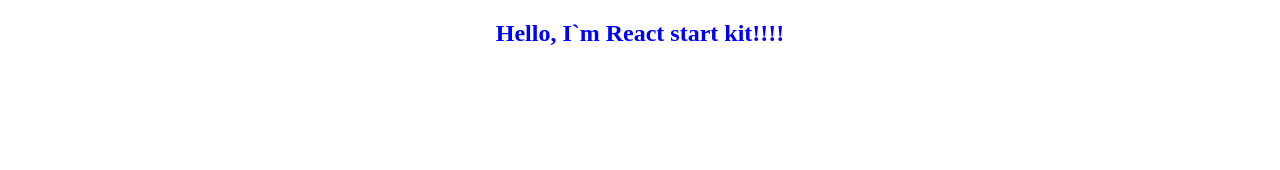
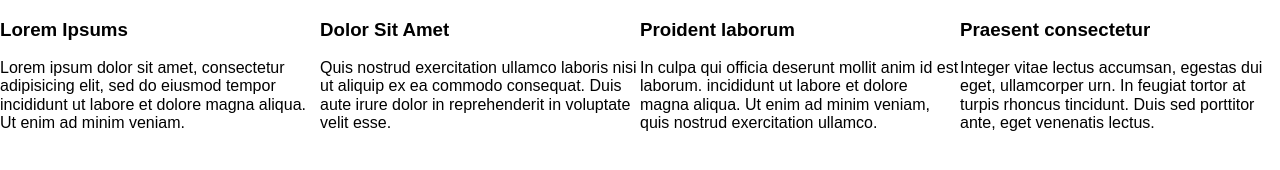
Before and after one commit to JasonyenChang/RWD-Sample, a React app: page / in a window 1280 px wide. Built offline with nearby package versions, Linux system fonts and the light colour scheme; some packages are replaced by stand-ins of ours.

```diff
--- a/src/containers/App.js
+++ b/src/containers/App.js
@@ -3,8 +3,46 @@
 export default class App extends React.Component {
   render() {
     return (
-      <div style={{ textAlign: 'center', color: 'blue' }}>
-        <h2>Hello, I`m React start kit!!!!</h2>
+      <div className="pure-g">
+        <div className="pure-u-1 pure-u-md-1-2 pure-u-lg-1-4">
+          <div className="l-box">
+            <h3>Lorem Ipsums</h3>
+            <p>
+              Lorem ipsum dolor sit amet, consectetur adipisicing elit, sed do eiusmod tempor incididunt ut labore et dolore
+              magna aliqua. Ut enim ad minim veniam.
+        </p>
+          </div>
+        </div>
+
+        <div className="pure-u-1 pure-u-md-1-2 pure-u-lg-1-4">
+          <div className="l-box">
+            <h3>Dolor Sit Amet</h3>
+            <p>
+              Quis nostrud exercitation ullamco laboris nisi ut aliquip ex ea commodo consequat. Duis aute irure dolor in
+              reprehenderit in voluptate velit esse.
+        </p>
+          </div>
+        </div>
+
+        <div className="pure-u-1 pure-u-md-1-2 pure-u-lg-1-4">
+          <div className="l-box">
+            <h3>Proident laborum</h3>
+            <p>
+              In culpa qui officia deserunt mollit anim id est laborum. incididunt ut labore et dolore magna aliqua. Ut enim
+              ad minim veniam, quis nostrud exercitation ullamco.
+        </p>
+          </div>
+        </div>
+
+        <div className="pure-u-1 pure-u-md-1-2 pure-u-lg-1-4">
+          <div className="l-box">
+            <h3>Praesent consectetur</h3>
+            <p>
+              Integer vitae lectus accumsan, egestas dui eget, ullamcorper urn. In feugiat tortor at turpis rhoncus
+              tincidunt. Duis sed porttitor ante, eget venenatis lectus.
+        </p>
+          </div>
+        </div>
       </div>
     );
   }
--- a/src/index.html
+++ b/src/index.html
@@ -4,9 +4,10 @@
 <head>
   <meta charset="UTF-8">
   <title>React Setup</title>
-  <meta http-equiv="X-UA-Compatible" content="IE=edge,chrome=1">
-  <meta name="description" content="">
-  <meta name="viewport" content="width=device-width, initial-scale=1.0, maximum-scale=1.0, user-scalable=no">
+  <meta name="viewport" content="width=device-width, initial-scale=1">
+  <link rel="stylesheet" href="https://unpkg.com/purecss@1.0.0/build/pure-min.css"
+    integrity="sha384-nn4HPE8lTHyVtfCBi5yW9d20FjT8BJwUXyWZT9InLYax14RDjBj46LmSztkmNP9w" crossorigin="anonymous">
+  <link rel="stylesheet" href="https://unpkg.com/purecss@1.0.0/build/grids-responsive-min.css">
 </head>
 
 <body>
--- a/webpack.config.js
+++ b/webpack.config.js
@@ -32,7 +32,14 @@
         test: /\.(js|jsx)$/,
         use: ['babel-loader'],
         exclude: /node_modules/
-      }
+      },
+      {
+        test: /\.css$/,
+        use: [
+          'style-loader',
+          'css-loader'
+        ]
+      },
     ]
   }
 };
```
Also changed, not shown: package.json (+5 -2 lines), .babelrc.
